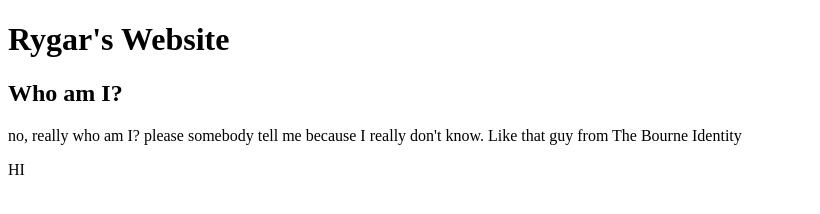
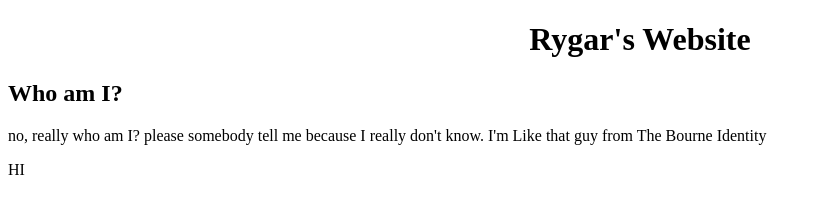
Before and after one commit to RockersDriven/RockersDriven.github.io, a plain HTML site: page index.html in a window 1280 px wide. Shown: the whole page, without its empty margins (0-820 px from the left). Drawn offline with Linux system fonts and the light colour scheme.

Commit message:
Normal Changes
added class = "Who am I"

```diff
--- a/index.html
+++ b/index.html
@@ -5,18 +5,19 @@
     <title>Rygar's Site</title>
 
     <style>
-
+      #body{
+        margin: auto;
+      }
     </style>
   </head>
 
   <body>
     <div id="body">
-    <h1>Rygar's Website</h1>
+    <h1 align = "center" >Rygar's Website</h1>
     <h2>Who am I?</h2>
-      <p>no, really who am I? please somebody tell me because I really don't know. Like that guy from The Bourne Identity</p>
-      <p></p>
+      <p class= "Who am I">no, really who am I? please somebody tell me because I really don't know. I'm Like that guy from The Bourne Identity</p>
+      <p class= "Who am I"></p>
     <p>HI</p>
-    <br>
     </div>
   </body>
 </html>
```
